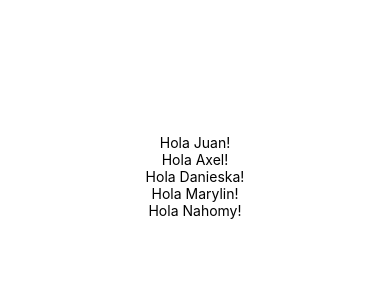
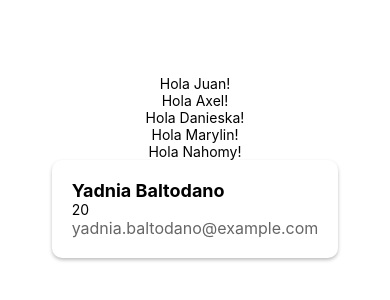
Before and after one commit to Yadnia/DAMII-practica3, a React Native app: screen / in a window 390 px wide. Shown: the part 246-546 px from the top of the page. Built offline with nearby package versions, Linux system fonts and the light colour scheme.

Commit message:
Segundo ejercicio

```diff
--- a/App.js
+++ b/App.js
@@ -1,6 +1,7 @@
 import { StatusBar } from 'expo-status-bar';
 import { StyleSheet, Text, View } from 'react-native';
 import Saludo from './components/Saludo';
+import TarjetaUsuario from './components/TarjetaUsuario';
 
 export default function App() {
   return (
@@ -10,6 +11,8 @@ export default function App() {
       <Saludo nombre="Danieska" />
       <Saludo nombre="Marylin" />
       <Saludo nombre = "Nahomy" />
+
+      <TarjetaUsuario nombre="Yadnia Baltodano" edad="20" email="yadnia.baltodano@example.com" />
     </View>
   );
 }
@@ -20,5 +23,7 @@ const styles = StyleSheet.create({
     backgroundColor: '#fff',
     alignItems: 'center',
     justifyContent: 'center',
+    padding : 20,
+
   },
 });
--- /dev/null
+++ b/components/TarjetaUsuario.js
@@ -0,0 +1,40 @@
+import React from "react";
+import { StyleSheet, Text, View } from "react-native";
+
+const TarjetaUsuario = (props) => {
+    return (
+        <View style={styles.card}>
+            <Text style={styles.name}>{props.nombre}</Text>
+            <Text style={styles.edad}>{props.edad}</Text>
+            <Text style={styles.email}>{props.email}</Text>
+        </View>
+    );
+}
+
+const styles = StyleSheet.create({
+    card: {
+        backgroundColor: "#fff",
+        borderRadius: 10,
+        padding: 20,
+        marginBottom: 20,
+        shadowColor: "#000",
+        shadowOffset: {
+        width: 0,
+        height: 2,
+        margintop: 10,
+        },
+        shadowOpacity: 0.25,
+        shadowRadius: 3.84,
+        elevation: 5,
+    },
+    name: {
+        fontSize: 18,
+        fontWeight: "bold",
+    },
+    email: {
+        fontSize: 16,
+        color: "#666",
+    },
+});
+
+export default TarjetaUsuario;
```
